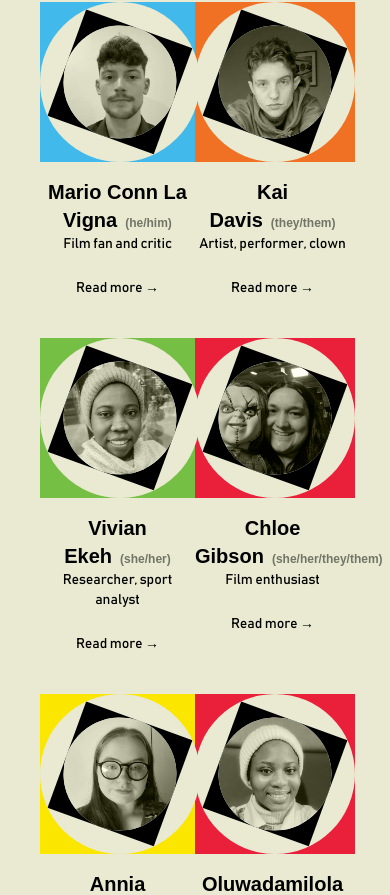
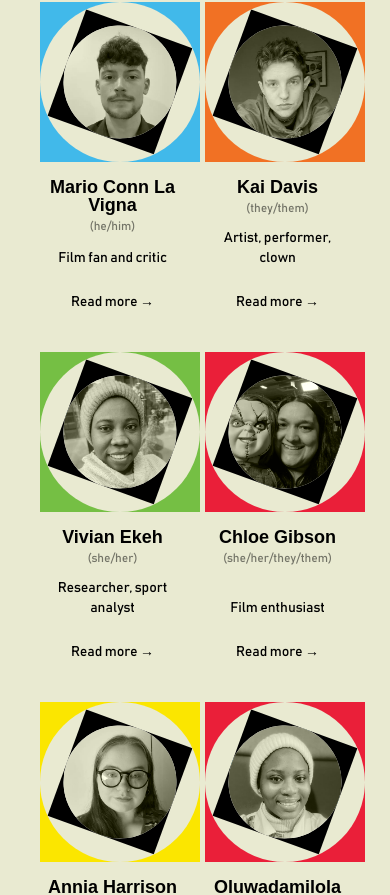
Before and after one commit to Lossmeril/perspectives-patterns-pathways, a Next.js app: page / in a window 390 px wide. Shown: the part 1754-2649 px from the top of the page. Built offline with nearby package versions, Linux system fonts and the light colour scheme; a web font is replaced by a local one.

Commit message:
fix: responsivity

```diff
--- a/app/page.tsx
+++ b/app/page.tsx
@@ -70,7 +70,7 @@ const HomePage = () => {
           Meet the speakers
         </h2>
 
-        <div className="grid grid-cols-2 md:grid-cols-2 lg:grid-cols-3 xl:grid-cols-4 2xl:grid-cols-4 gap-y-10 gap-x-0 md:gap-10 place-content-center">
+        <div className="grid grid-cols-2 md:grid-cols-2 lg:grid-cols-3 xl:grid-cols-4 2xl:grid-cols-4 gap-y-10 gap-x-5 md:gap-10 place-content-center">
           <KeynoteBox speaker={keynoteSpeaker} />
           {speakers.map((speaker) => (
             <SpeakerBox key={speaker.id} speaker={speaker} />
--- a/components/speakerBox.tsx
+++ b/components/speakerBox.tsx
@@ -65,17 +65,19 @@ const SpeakerBox: React.FC<SpeakerBoxProps> = ({ speaker }) => {
           </div>
         </Link>
       </div>
-      <div className="text-center">
-        <h3 className="text-xl speaker">
-          {speaker.name}
+      <div className="text-center flex flex-col justify-between h-full">
+        <div className="flex flex-col lg:flex-row flex-nowrap justify-start items-center gap-y-1 gap-x-2 h-full">
+          <h3 className="text-lg lg:text-xl speaker leading-none">
+            {speaker.name}
+          </h3>
           {speaker.pronouns ? (
-            <span className="ml-2 text-xs opacity-50">
+            <p className="text-xs opacity-50 mb-3 lg:mb-0">
               {"(" + speaker.pronouns + ")"}
-            </span>
+            </p>
           ) : (
             <></>
           )}
-        </h3>
+        </div>
 
         <p className="text-sm md:text-md mb-6">{speaker.role}</p>
         <Link
--- a/datasets/speakers.tsx
+++ b/datasets/speakers.tsx
@@ -156,6 +156,7 @@ export const speakers: Speaker[] = [
     role: "Filmmaker",
     color: "blue",
     timeStart: "11:30 AM",
+    pronouns: "he/him",
     paper: {
       title: "Forced Perspective in Cinematography and Set Design",
       abstract:
```
